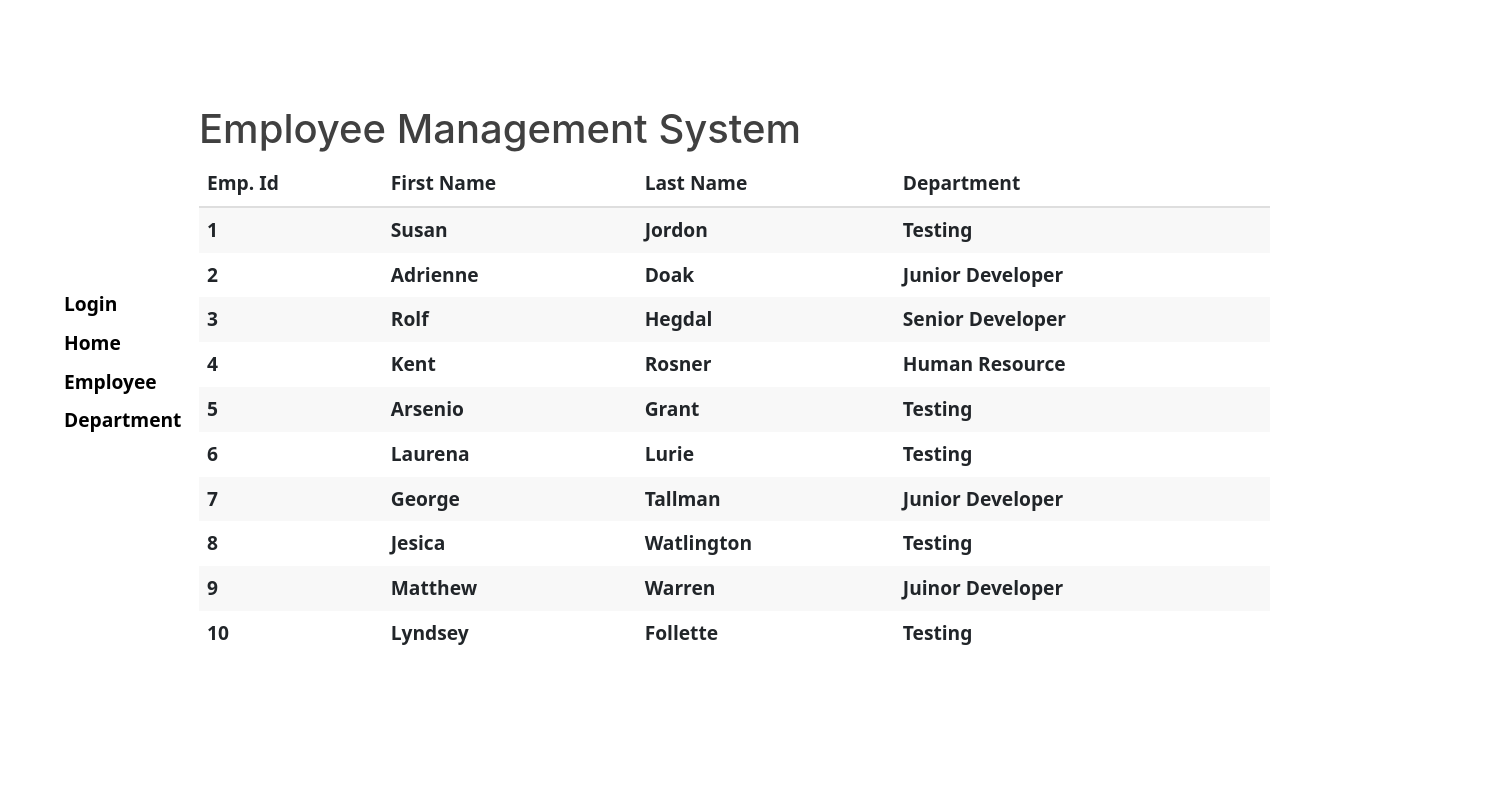
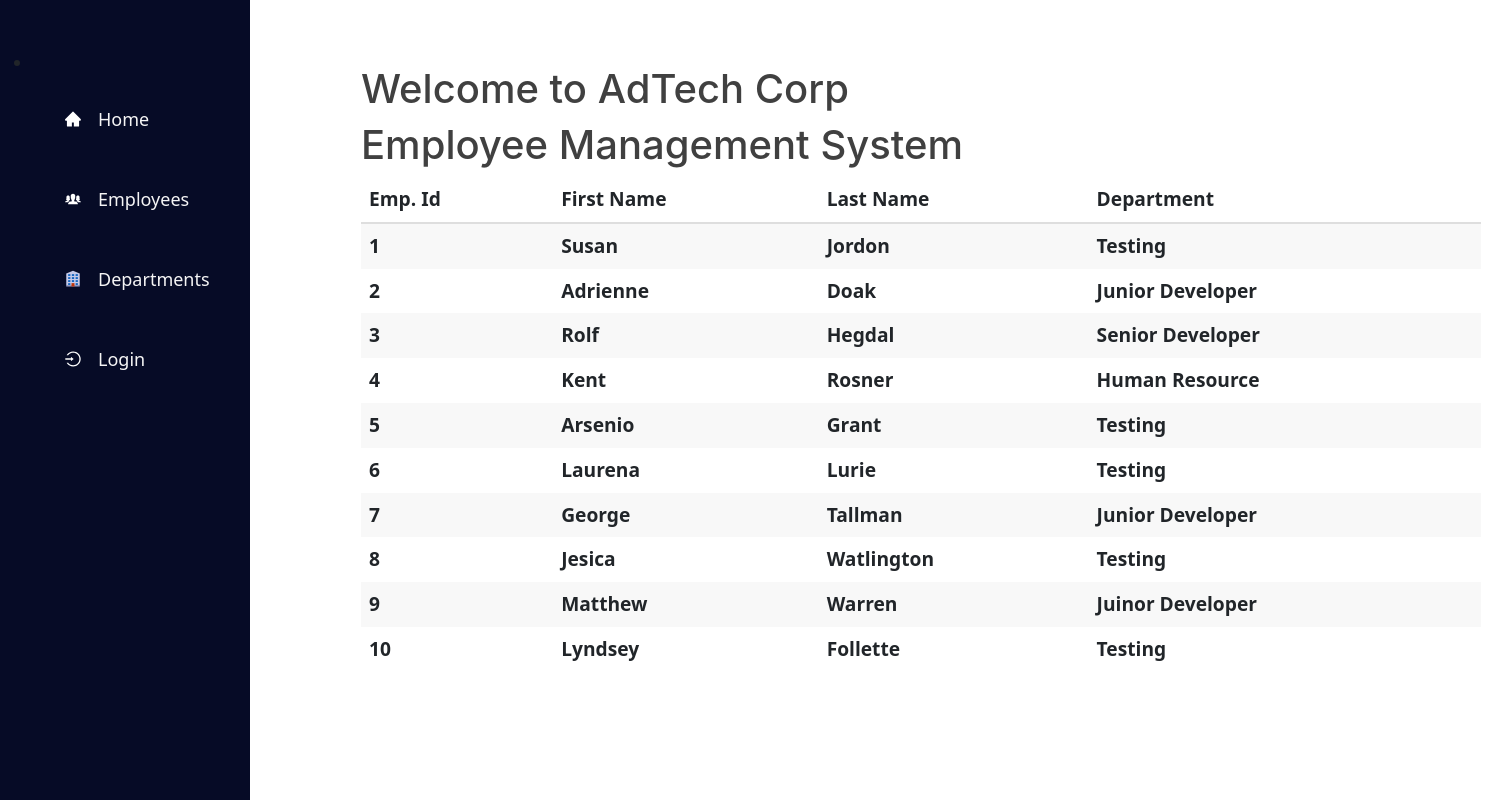
Before and after one commit to pappu-kumar-mahto/dashboard, a React (Create React App) app: page /home in a window 1280 px wide. Shown: the whole page, 1493 px wide, since content can reach past the window. Built offline with nearby package versions, Linux system fonts and the light colour scheme.

Commit message:
Project: EmployeeManagement: Navbar updated with sidebar menu.

```diff
--- a/package.json
+++ b/package.json
@@ -10,6 +10,7 @@
     "react": "^18.2.0",
     "react-bootstrap": "^2.5.0",
     "react-dom": "^18.2.0",
+    "react-icons": "^4.4.0",
     "react-router-dom": "^6.3.0",
     "react-scripts": "5.0.1",
     "react-toastify": "^9.0.8",
--- a/src/App.js
+++ b/src/App.js
@@ -1,24 +1,28 @@
 import React from 'react'
 import {BrowserRouter, Routes, Route} from 'react-router-dom'
-import NavBar from './components/Navbar/Navbar'
 import Home from './components/Dashboard/Home'
 import AddEmployee from './components/Dashboard/AddNewEmployess/AddEmployee'
 import EmployeeList from './components/Dashboard/EmployeeList'
 import Department from './components/Dashboard/Department'
 import Login from './components/Login/Login'
 import { dummyData } from './utils/dummyData'
+import Navbar from './components/Navbar/Navbar'
 import 'bootstrap/dist/css/bootstrap.min.css';
+
+
+
 const App = () => {
   return (
     <BrowserRouter>
       <div>
-        <NavBar/>
+      <Navbar/>
         <Routes>
           <Route path='/home' element={<Home employees={dummyData} />} />
           <Route path='/employee' element={<EmployeeList employees={dummyData}/>}/>
           <Route path='/addnewemployee' element={<AddEmployee/>}/>
           <Route path='/department' element={<Department employees={dummyData} />} />
           <Route path='/' element={<Login />} />
+
         </Routes>
 
     </div>
--- a/src/components/Dashboard/Department.js
+++ b/src/components/Dashboard/Department.js
@@ -19,6 +19,9 @@ const Department = ({ employees }) => {
     marginTop: '15px',
     marginLeft:'225px',
     padding: '10px',
+    position: 'absolute',
+    top: '5%',
+    left:'12%',
 }
 
   const addNewEmployee = () => {
--- a/src/components/Dashboard/EmployeeList.js
+++ b/src/components/Dashboard/EmployeeList.js
@@ -20,6 +20,9 @@ const EmployeeList = ({employees }) => {
     marginTop: '15px',
     marginLeft:'225px',
     padding: '10px',
+    position: 'absolute',
+    top: '5%',
+    left:'12%',
 }
 
 
--- a/src/components/Dashboard/Home.js
+++ b/src/components/Dashboard/Home.js
@@ -9,13 +9,15 @@ const Home = ({employees }) => {
         marginTop: '15px',
         marginLeft:'95px',
         padding: '10px',
-        position: 'fixed',
-        top:'10%'
+        position: 'absolute',
+        top: '5%',
+        left:'20%',
     }
 
   return (
-      <Container>
-          <Row style={divStyle}>
+      <Container style={divStyle}>
+            <header><Header heading={'Welcome to AdTech Corp'} /></header>
+          <Row >
             <header><Header heading={'Employee Management System'} /></header>
               <Col><List employees={employees} /></Col>
           </Row>
--- a/src/components/Navbar/Navbar.css
+++ b/src/components/Navbar/Navbar.css
@@ -1,17 +1,47 @@
-.navMenu{
+
+  .nav-menu {
+    background-color: #060b26;
+    width: 250px;
+    height: 100vh;
     display: flex;
-    flex-direction: column;
-    position: absolute;
-    top: 0rem;
-    left: 4rem;
-    margin-right: 10px;
-    align-items: flex-start;
-    margin-top: 290px;
-}
-.navItem{
+    justify-content: center;
+    position: fixed;
+    top: 0;
+    transition: 850ms;
+  }
+
+  .nav-text {
+    display: flex;
+    justify-content: start;
+    align-items: center;
+    padding: 8px 0px 8px 16px;
+    list-style: none;
+    height: 70px;
+    margin-top: 10px;
+  }
+
+  .nav-text a {
     text-decoration: none;
-    margin: 0 0 10px 0;
-    font-size: 1.2rem;
-    font-weight: bold;
-    color: black;
-}
+    color: #f5f5f5;
+    font-size: 18px;
+    width: 95%;
+    height: 100%;
+    display: flex;
+    align-items: center;
+    padding: 0 16px;
+    border-radius: 4px;
+  }
+
+  .nav-text a:hover {
+    background-color: #1a83ff;
+    color: #060b26;
+  }
+
+  .nav-menu-items {
+    width: 100%;
+    margin-top: 50px;
+  }
+
+  span {
+    margin-left: 16px;
+  }
--- a/src/components/Navbar/Navbar.js
+++ b/src/components/Navbar/Navbar.js
@@ -1,15 +1,33 @@
-import { NavLink } from 'react-router-dom'
-import './Navbar.css'
-const NavbarComponent = () => {
+import React from 'react';
+import { Link } from 'react-router-dom';
+import { Sidebar } from './Sidebar';
+import './Navbar.css';
+import { IconContext } from 'react-icons';
+
+function Navbar() {
+
   return (
-    <div className="navbar">
-      <div className="navMenu">
-        <NavLink to='/' className="navItem"><span>Login</span></NavLink>
-        <NavLink to='/home'className="navItem"><span>Home</span></NavLink>
-        <NavLink to='/employee'className="navItem"><span>Employee</span></NavLink>
-        <NavLink to='/department'className="navItem"><span>Department</span></NavLink>
-      </div>
-    </div>
+    <>
+      <IconContext.Provider value={{ color: '#fff' }}>
+        <nav className='nav-menu active'>
+          <ul className='nav-menu-items'>
+            <li className='navbar-toggle'>
+            </li>
+            {Sidebar.map((item, index) => {
+              return (
+                <li key={index} className={item.cName}>
+                  <Link to={item.path}>
+                    {item.icon}
+                    <span>{item.title}</span>
+                  </Link>
+                </li>
+              );
+            })}
+          </ul>
+        </nav>
+      </IconContext.Provider>
+    </>
   );
-};
-export default NavbarComponent;
+}
+
+export default Navbar;
--- /dev/null
+++ b/src/components/Navbar/Sidebar.js
@@ -0,0 +1,33 @@
+import React from 'react';
+import * as FaIcons from 'react-icons/fa';
+import * as AiIcons from 'react-icons/ai';
+import * as IoIcons from 'react-icons/io';
+import * as FcIcons from 'react-icons/fc';
+
+export const Sidebar = [
+  {
+    title: 'Home',
+    path: '/home',
+    icon: <AiIcons.AiFillHome />,
+    cName: 'nav-text'
+  },
+  {
+    title: 'Employees',
+    path: '/employee',
+    icon: <IoIcons.IoIosPeople />,
+    cName: 'nav-text'
+  },
+  {
+    title: 'Departments',
+    path: '/department',
+    icon: <FcIcons.FcDepartment />,
+    cName: 'nav-text'
+  },
+  {
+    title: 'Login',
+    path: '/',
+    icon: <AiIcons.AiOutlineLogin />,
+    cName: 'nav-text'
+  },
+
+];
```
Also changed, not shown: 1 other file (tests, documents, lock files or other folders).
